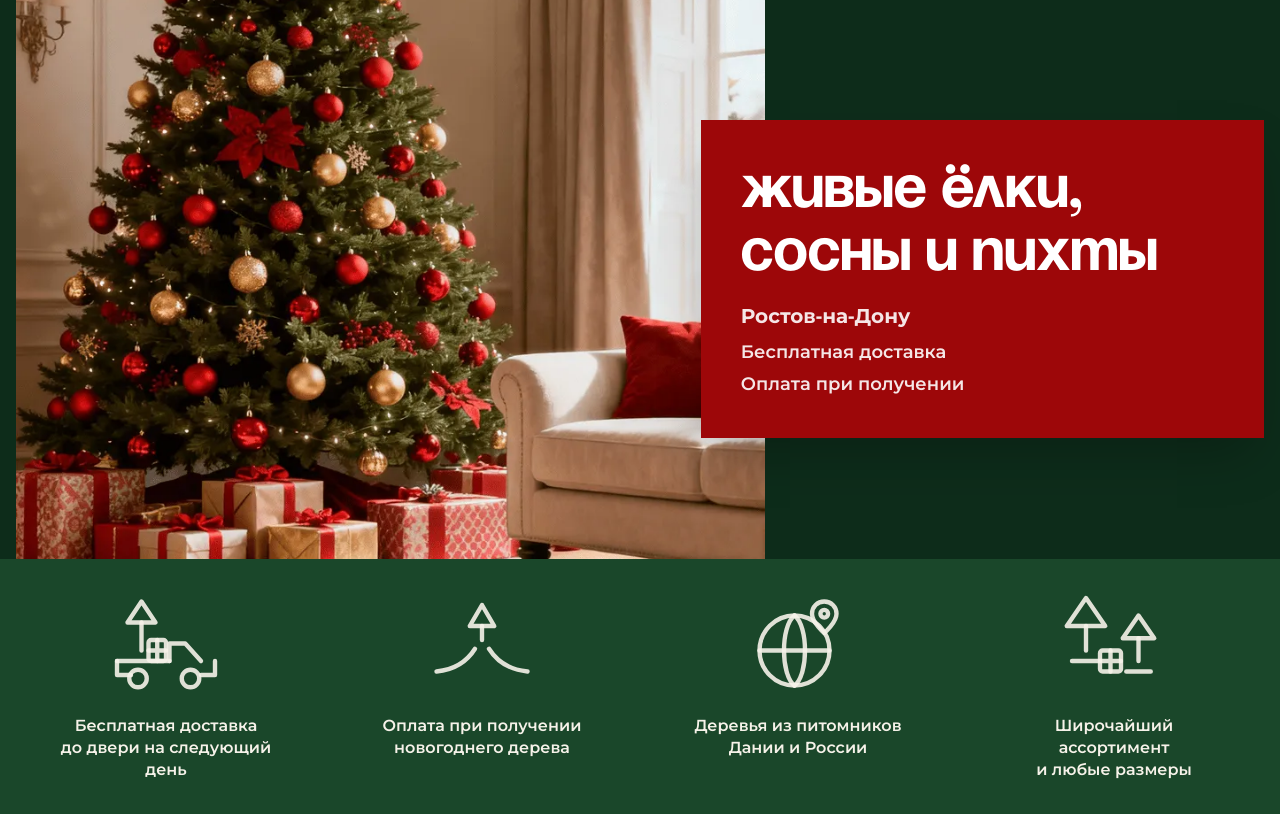
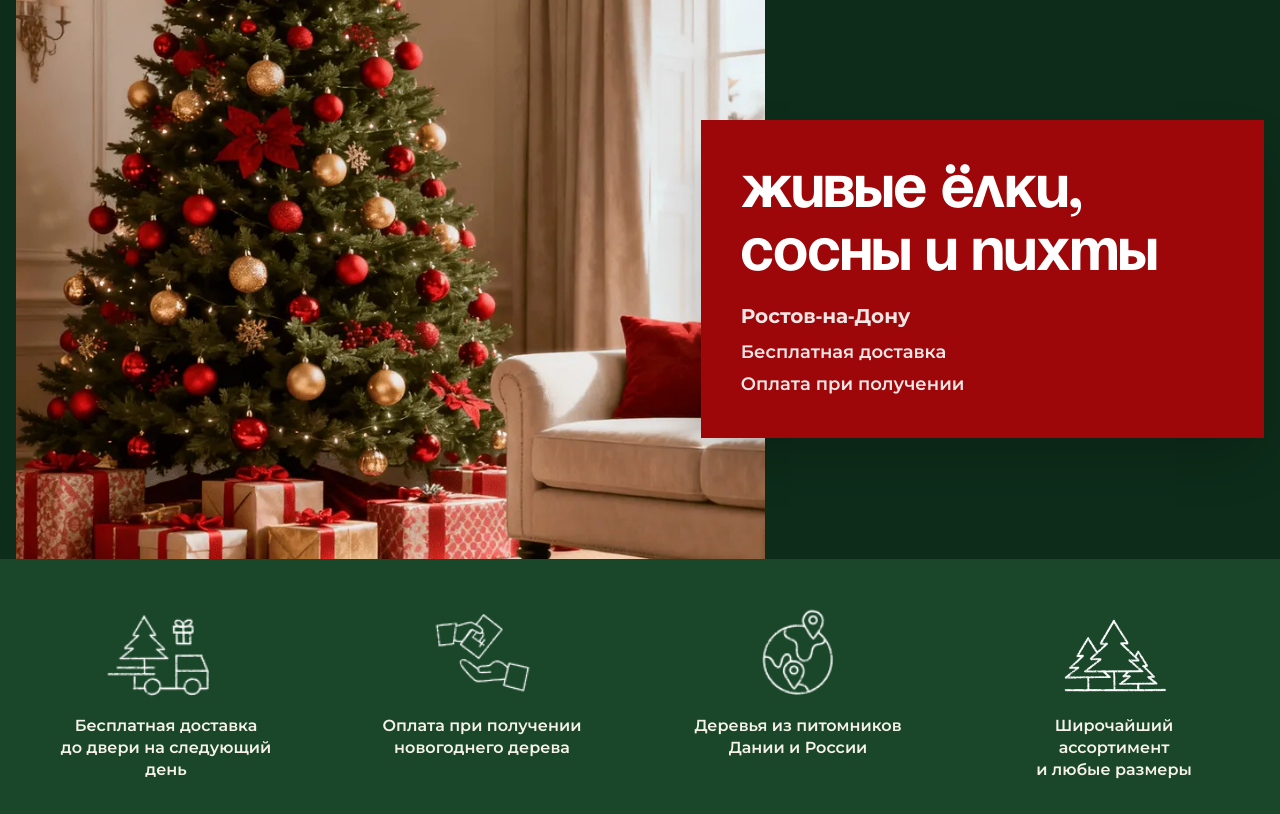
Before and after one commit to Alexej-Mich61/elkin_dvor, a Django app: page / in a window 1280 px wide. Shown: the part 89-903 px from the top of the page. Run offline with Django 5.2, Linux system fonts and the light colour scheme; data that the repository does not hold is empty; style sheets or scripts are compiled from the project's sources; some libraries are stand-ins or nearby versions.

Commit message:
Оформление: иконки преимуществ главной заменены на PNG
Залитые SVG-иконки (truck/payment/globe/trees) заменены на присланные
PNG с белым контуром: static/img/advantages/{delivery,payment,earth,trees}.png.
Единый визуальный размер — по высоте h-28 / 2xl:h-48, ширина auto
(у всех файлов одинаковое соотношение сторон); trees.png — двойное
разрешение для retina

```diff
--- a/templates/home.html
+++ b/templates/home.html
@@ -41,25 +41,29 @@
             <div class="py-6 sm:py-8">
                 <div class="grid grid-cols-2 gap-x-4 gap-y-8 lg:grid-cols-4">
                     <div class="flex flex-col items-center gap-3 text-center">
-                        {% include 'includes/icon.html' with icon='truck' class_name='w-28 h-28 2xl:w-48 2xl:h-48 text-cream/90' %}
+                        <img src="{% static 'img/advantages/delivery.png' %}" alt="" width="140" height="97"
+                             class="h-28 w-auto 2xl:h-48">
                         <p class="max-w-[220px] text-sm font-semibold leading-snug sm:text-base">
                             Бесплатная доставка<br>до двери на следующий день
                         </p>
                     </div>
                     <div class="flex flex-col items-center gap-3 text-center">
-                        {% include 'includes/icon.html' with icon='payment' class_name='w-28 h-28 2xl:w-48 2xl:h-48 text-cream/90' %}
+                        <img src="{% static 'img/advantages/payment.png' %}" alt="" width="140" height="97"
+                             class="h-28 w-auto 2xl:h-48">
                         <p class="max-w-[220px] text-sm font-semibold leading-snug sm:text-base">
                             Оплата при получении<br>новогоднего дерева
                         </p>
                     </div>
                     <div class="flex flex-col items-center gap-3 text-center">
-                        {% include 'includes/icon.html' with icon='globe' class_name='w-28 h-28 2xl:w-48 2xl:h-48 text-cream/90' %}
+                        <img src="{% static 'img/advantages/earth.png' %}" alt="" width="140" height="97"
+                             class="h-28 w-auto 2xl:h-48">
                         <p class="max-w-[220px] text-sm font-semibold leading-snug sm:text-base">
                             Деревья из питомников<br>Дании и России
                         </p>
                     </div>
                     <div class="flex flex-col items-center gap-3 text-center">
-                        {% include 'includes/icon.html' with icon='trees' class_name='w-28 h-28 2xl:w-48 2xl:h-48 text-cream/90' %}
+                        <img src="{% static 'img/advantages/trees.png' %}" alt="" width="280" height="194"
+                             class="h-28 w-auto 2xl:h-48">
                         <p class="max-w-[220px] text-sm font-semibold leading-snug sm:text-base">
                             Широчайший ассортимент<br>и любые размеры
                         </p>
```
Also changed, not shown: AGENTS.md (+3 -2 lines), static/img/advantages/delivery.png (added), static/img/advantages/earth.png (added), static/img/advantages/payment.png (added), static/img/advantages/trees.png (added).
